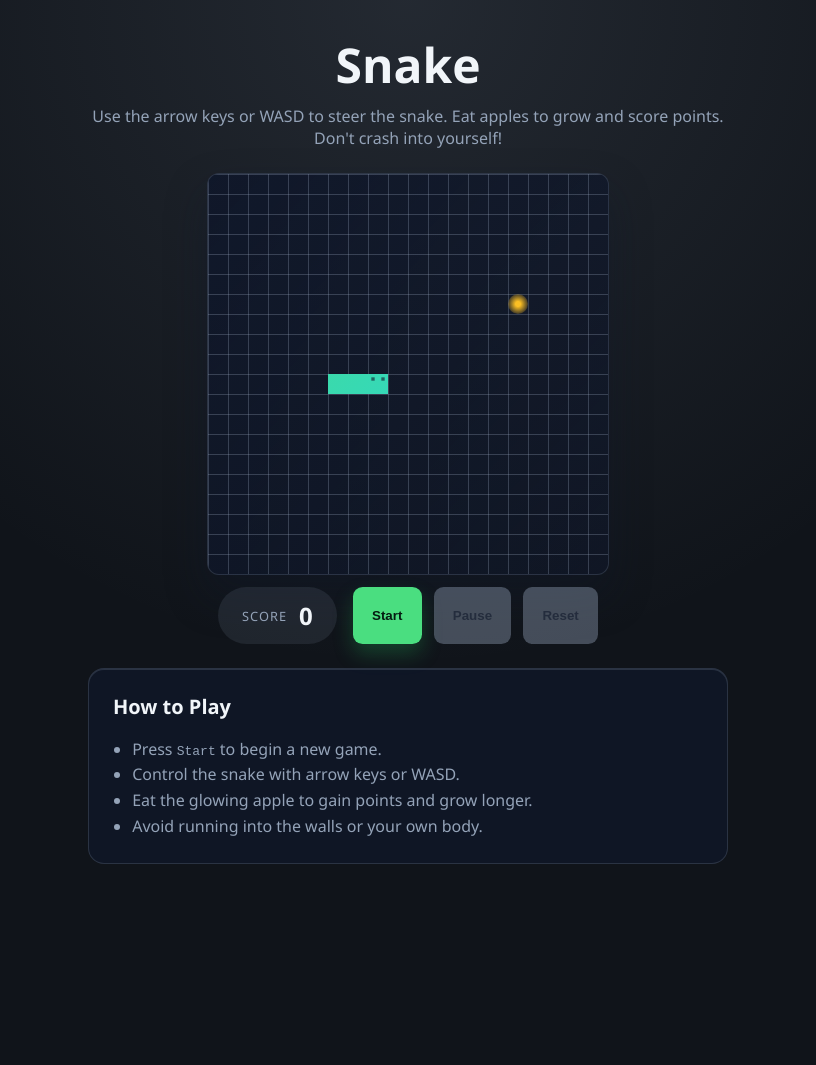
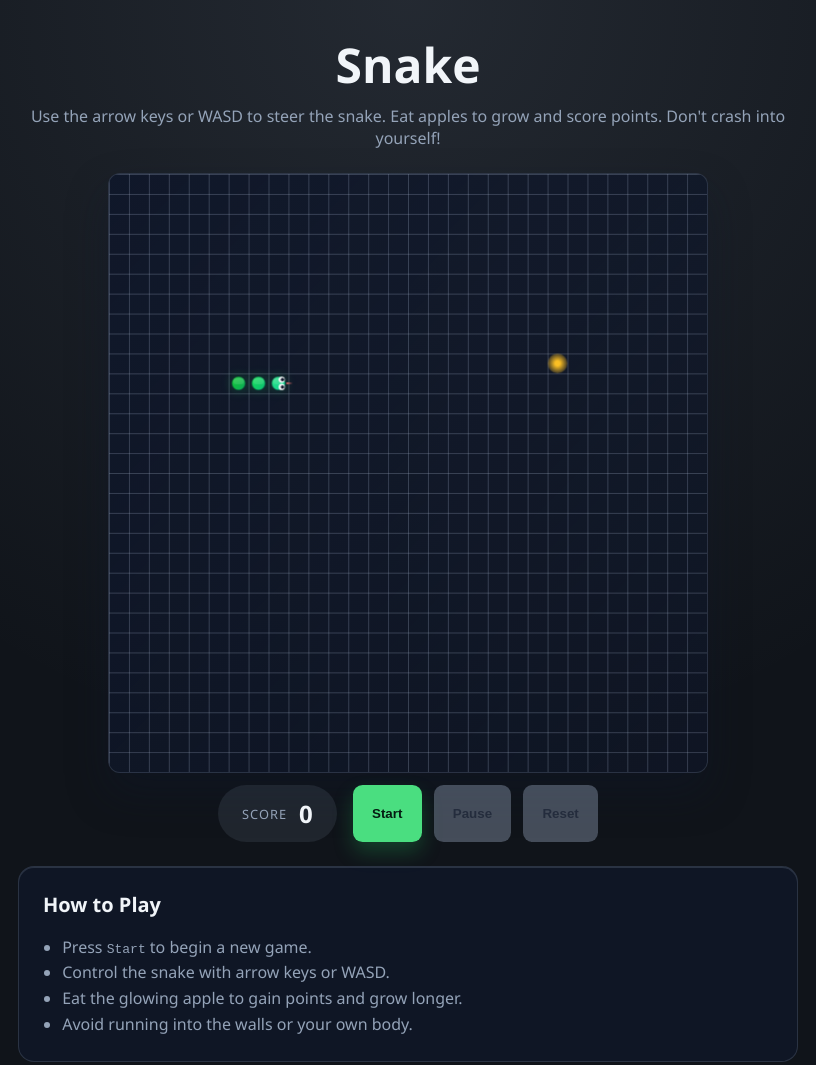
Before and after one commit to timba2000/Codex_play, a plain HTML site: page index.html in a window 1280 px wide. Shown: the whole page, without its empty margins (232-1048 px from the left). Before the commit the page ends 912 px from the top, so only its background shows below. Drawn offline with Linux system fonts and the light colour scheme.

Commit message:
Expand playfield and refresh snake visuals

```diff
--- a/index.html
+++ b/index.html
@@ -13,7 +13,7 @@
         <p>Use the arrow keys or WASD to steer the snake. Eat apples to grow and score points. Don't crash into yourself!</p>
       </header>
       <section class="game-area">
-        <canvas id="board" width="400" height="400" aria-label="Snake playfield" role="img"></canvas>
+        <canvas id="board" width="600" height="600" aria-label="Snake playfield" role="img"></canvas>
         <div class="hud">
           <div class="score">
             <span class="label">Score</span>
--- a/script.js
+++ b/script.js
@@ -178,26 +178,130 @@ function drawGrid() {
 }
 
 function drawSnake() {
-  const gradient = ctx.createLinearGradient(0, 0, canvas.width, canvas.height);
-  gradient.addColorStop(0, '#4ade80');
-  gradient.addColorStop(1, '#22d3ee');
-  ctx.fillStyle = gradient;
-
   snake.forEach((segment, index) => {
     const x = segment.x * CELL_SIZE;
     const y = segment.y * CELL_SIZE;
-    ctx.fillRect(x, y, CELL_SIZE, CELL_SIZE);
+    const isHead = index === 0;
+    const progress = index / Math.max(1, snake.length - 1);
+    const padding = CELL_SIZE * 0.15;
+    const radius = CELL_SIZE / 2.3;
+    const bodySize = CELL_SIZE - padding * 2;
 
-    if (index === 0) {
-      ctx.fillStyle = 'rgba(15, 23, 42, 0.6)';
-      const eyeSize = CELL_SIZE / 6;
-      const offsetX = direction.x === 0 ? eyeSize : direction.x > 0 ? CELL_SIZE - 2 * eyeSize : eyeSize;
-      const offsetY = direction.y === 0 ? eyeSize : direction.y > 0 ? CELL_SIZE - 2 * eyeSize : eyeSize;
-      ctx.fillRect(x + offsetX, y + eyeSize, eyeSize, eyeSize);
-      ctx.fillRect(x + eyeSize, y + offsetY, eyeSize, eyeSize);
-      ctx.fillStyle = gradient;
+    const bodyGradient = ctx.createLinearGradient(x, y, x + CELL_SIZE, y + CELL_SIZE);
+    bodyGradient.addColorStop(0, `hsl(${145 - progress * 18}, 82%, ${55 - progress * 10}%)`);
+    bodyGradient.addColorStop(1, `hsl(${165 - progress * 10}, 88%, ${42 - progress * 8}%)`);
+
+    ctx.save();
+    ctx.shadowColor = 'rgba(34, 197, 94, 0.35)';
+    ctx.shadowBlur = 12;
+    drawRoundedRect(ctx, x + padding, y + padding, bodySize, bodySize, radius);
+    ctx.fillStyle = bodyGradient;
+    ctx.fill();
+    ctx.restore();
+
+    ctx.save();
+    ctx.lineWidth = 1.4;
+    ctx.strokeStyle = 'rgba(15, 23, 42, 0.45)';
+    drawRoundedRect(ctx, x + padding, y + padding, bodySize, bodySize, radius);
+    ctx.stroke();
+    ctx.restore();
+
+    ctx.save();
+    const shineGradient = ctx.createLinearGradient(x, y, x, y + CELL_SIZE);
+    shineGradient.addColorStop(0, 'rgba(255, 255, 255, 0.6)');
+    shineGradient.addColorStop(1, 'rgba(255, 255, 255, 0)');
+    ctx.globalAlpha = 0.4;
+    drawRoundedRect(
+      ctx,
+      x + padding + 1.5,
+      y + padding + 1.5,
+      bodySize - 3,
+      (bodySize - 3) / 1.7,
+      radius / 1.5
+    );
+    ctx.fillStyle = shineGradient;
+    ctx.fill();
+    ctx.restore();
+
+    if (isHead) {
+      drawSnakeHead(x, y, padding, bodySize);
     }
   });
+}
+
+function drawSnakeHead(x, y, padding, bodySize) {
+  const centerX = x + CELL_SIZE / 2;
+  const centerY = y + CELL_SIZE / 2;
+  const eyeRadius = Math.max(2.5, CELL_SIZE / 6.5);
+  const pupilRadius = eyeRadius / 1.8;
+  const eyeOffset = eyeRadius * 1.2;
+
+  let eyes;
+  if (direction.x !== 0) {
+    const baseX = direction.x > 0 ? x + CELL_SIZE - padding - eyeRadius * 1.2 : x + padding + eyeRadius * 1.2;
+    eyes = [
+      { x: baseX, y: centerY - eyeOffset },
+      { x: baseX, y: centerY + eyeOffset },
+    ];
+  } else {
+    const baseY = direction.y > 0 ? y + CELL_SIZE - padding - eyeRadius * 1.2 : y + padding + eyeRadius * 1.2;
+    eyes = [
+      { x: centerX - eyeOffset, y: baseY },
+      { x: centerX + eyeOffset, y: baseY },
+    ];
+  }
+
+  ctx.save();
+  eyes.forEach((eye) => {
+    ctx.fillStyle = '#f8fafc';
+    ctx.beginPath();
+    ctx.arc(eye.x, eye.y, eyeRadius, 0, Math.PI * 2);
+    ctx.fill();
+
+    ctx.fillStyle = '#0f172a';
+    ctx.beginPath();
+    ctx.arc(
+      eye.x + direction.x * eyeRadius * 0.25,
+      eye.y + direction.y * eyeRadius * 0.25,
+      pupilRadius,
+      0,
+      Math.PI * 2
+    );
+    ctx.fill();
+  });
+  ctx.restore();
+
+  const tongueLength = CELL_SIZE / 3.2;
+  const tongueWidth = CELL_SIZE / 10;
+  const baseX = centerX + direction.x * (bodySize / 2 + 1);
+  const baseY = centerY + direction.y * (bodySize / 2 + 1);
+
+  ctx.save();
+  ctx.fillStyle = 'rgba(248, 113, 113, 0.85)';
+  ctx.beginPath();
+  if (direction.x !== 0) {
+    ctx.moveTo(baseX, baseY - tongueWidth / 2);
+    ctx.lineTo(baseX + direction.x * tongueLength, baseY);
+    ctx.lineTo(baseX, baseY + tongueWidth / 2);
+  } else {
+    ctx.moveTo(baseX - tongueWidth / 2, baseY);
+    ctx.lineTo(baseX, baseY + direction.y * tongueLength);
+    ctx.lineTo(baseX + tongueWidth / 2, baseY);
+  }
+  ctx.closePath();
+  ctx.fill();
+  ctx.restore();
+}
+
+function drawRoundedRect(context, x, y, width, height, radius) {
+  const r = Math.min(radius, width / 2, height / 2);
+  context.beginPath();
+  context.moveTo(x + r, y);
+  context.arcTo(x + width, y, x + width, y + height, r);
+  context.arcTo(x + width, y + height, x, y + height, r);
+  context.arcTo(x, y + height, x, y, r);
+  context.arcTo(x, y, x + width, y, r);
+  context.closePath();
 }
 
 function drawFood() {
--- a/styles.css
+++ b/styles.css
@@ -25,7 +25,7 @@ body {
 }
 
 .game-wrapper {
-  width: min(640px, 100%);
+  width: min(780px, 100%);
   display: grid;
   gap: 1.5rem;
 }
@@ -49,6 +49,10 @@ body {
 }
 
 #board {
+  width: min(100%, 600px);
+  height: auto;
+  aspect-ratio: 1 / 1;
+  display: block;
   border-radius: 0.75rem;
   background: linear-gradient(135deg, rgba(15, 23, 42, 0.9), rgba(15, 23, 42, 0.6));
   box-shadow: 0 20px 40px rgba(15, 23, 42, 0.35);
@@ -135,7 +139,6 @@ button:not(:disabled):hover {
 
 @media (max-width: 540px) {
   #board {
-    width: 320px;
-    height: 320px;
+    width: min(90vw, 420px);
   }
 }
```
